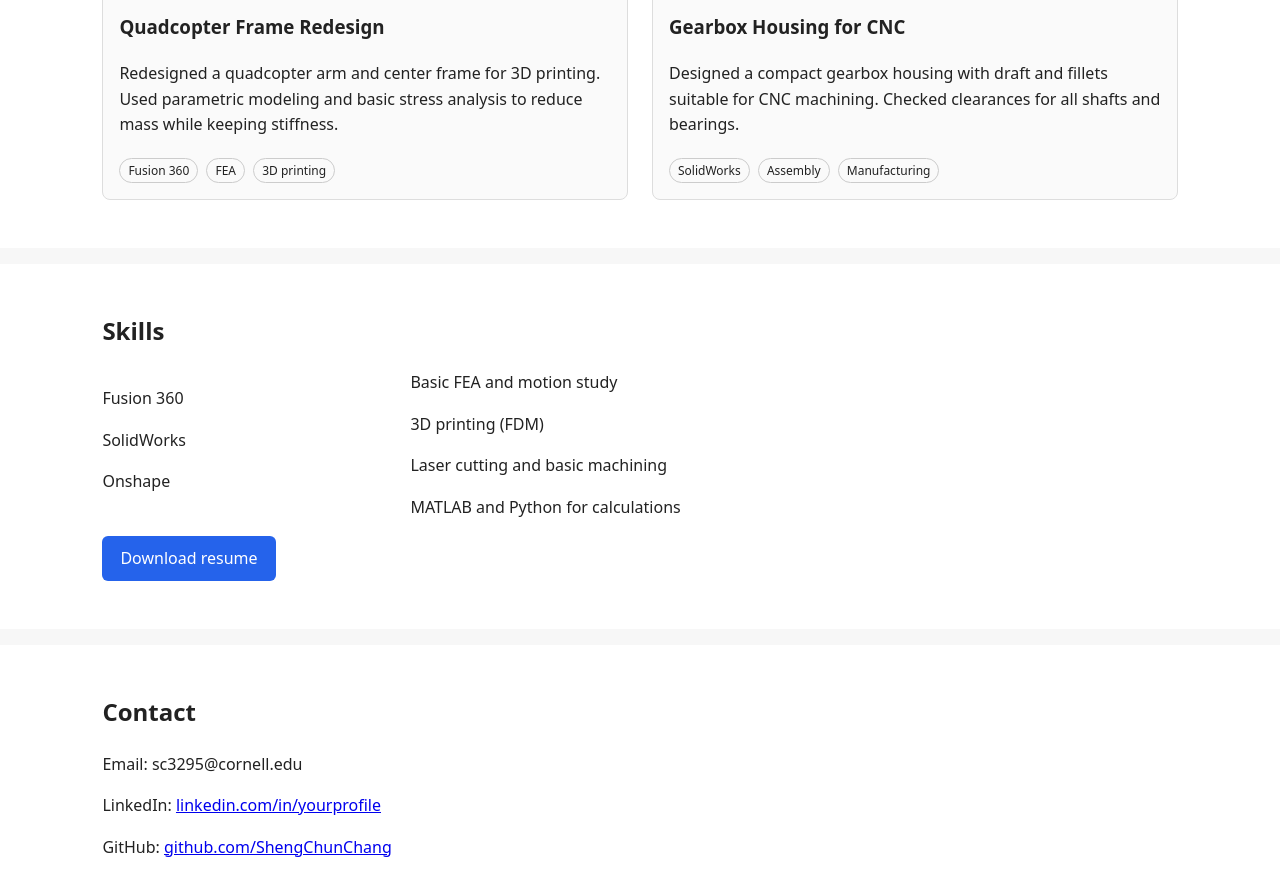
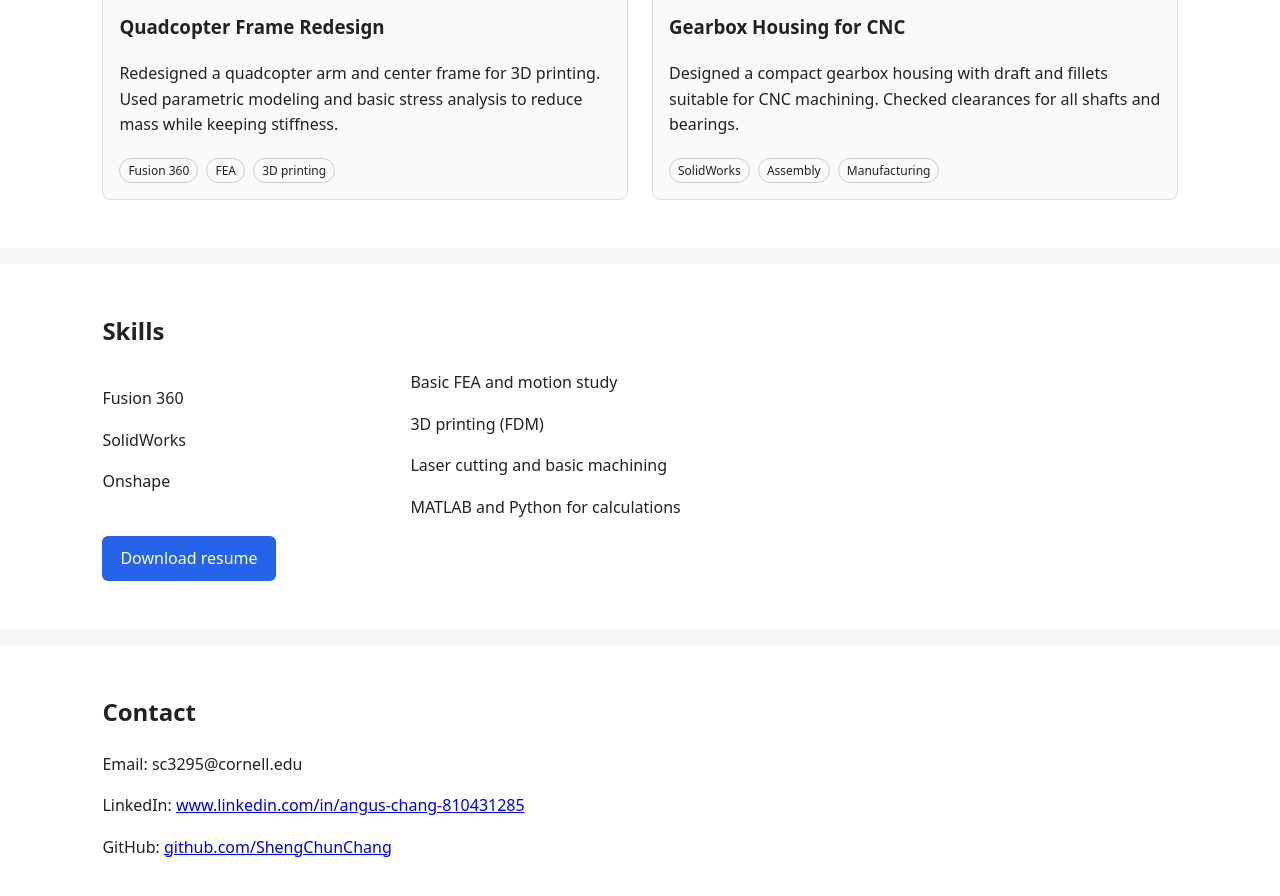
Before and after one commit to ShengChunChang/ShengChunChang-portfolio, a plain HTML site: page index.html in a window 1280 px wide. Shown: the part 508-1404 px from the top of the page. Drawn offline with Linux system fonts and the light colour scheme.

Commit message:
Update index.html

```diff
--- a/index.html
+++ b/index.html
@@ -152,7 +152,7 @@
   <p>Email: sc3295@cornell.edu</p>
   <p>LinkedIn:
     <a href="www.linkedin.com/in/angus-chang-810431285" target="_blank">
-      linkedin.com/in/yourprofile
+      www.linkedin.com/in/angus-chang-810431285
     </a>
   </p>
   <p>GitHub:
```
